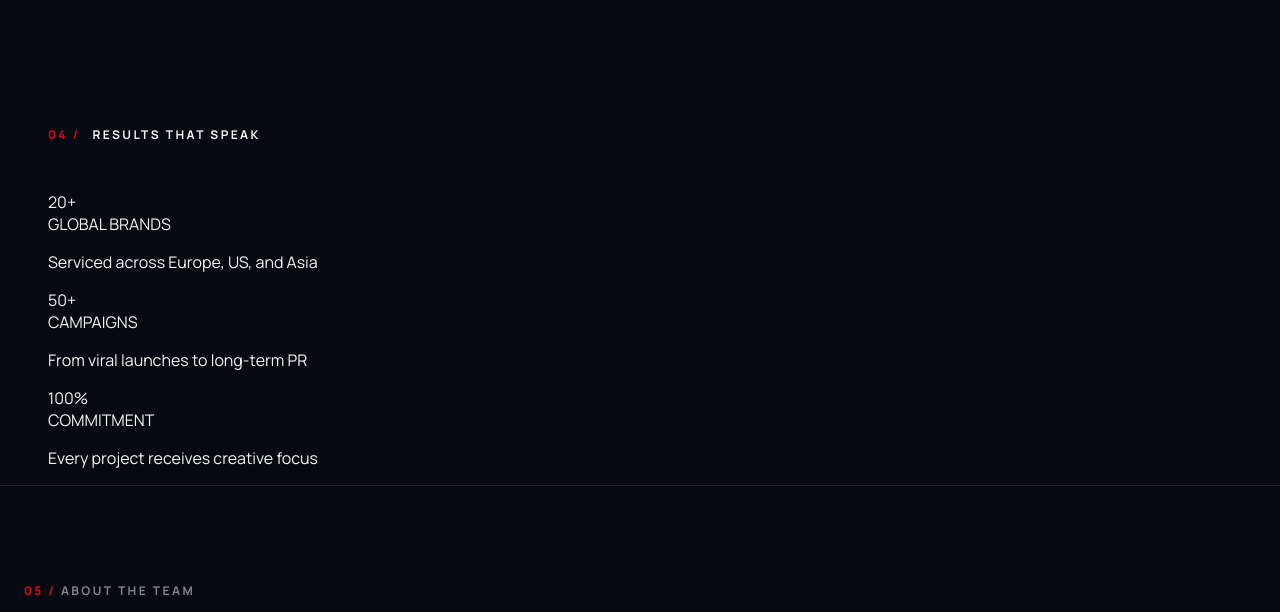
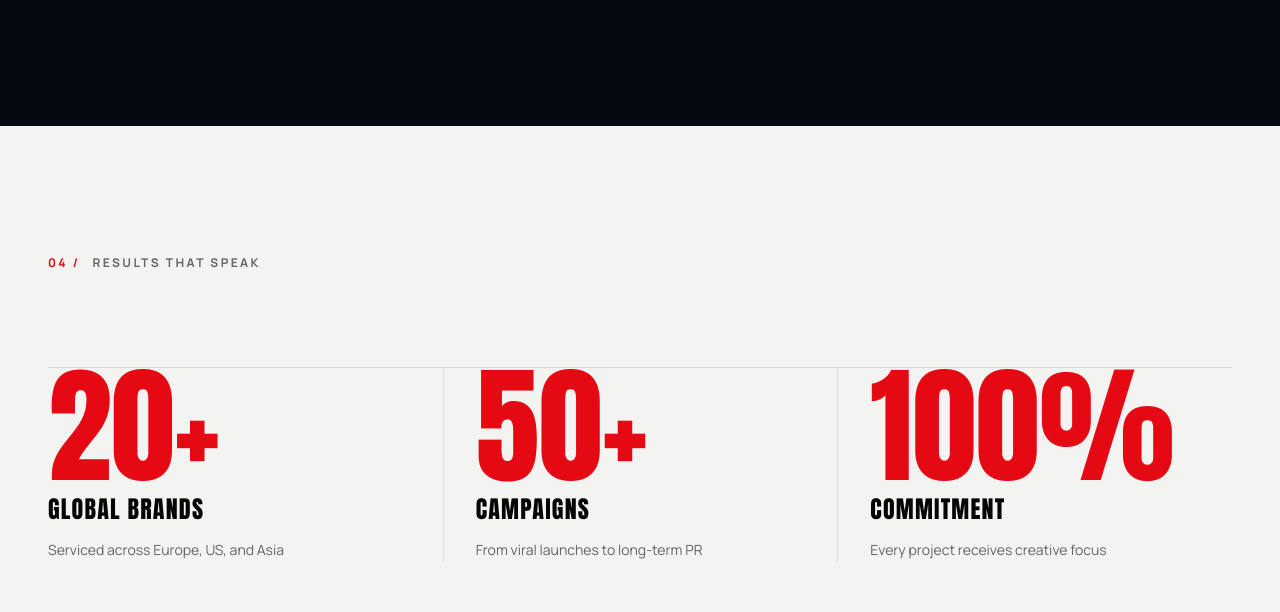
Before and after one commit to Immanuelchika099/pr-team, a React (Vite) app: page / in a window 1280 px wide. Shown: the part 5670-6282 px from the top of the page. Built offline with nearby package versions, Linux system fonts and the light colour scheme.

Commit message:
Update index.css

```diff
--- a/src/index.css
+++ b/src/index.css
@@ -1368,6 +1368,100 @@ img { max-width: 100%; }
   .project-reversed .project-info {
     grid-column: 1 / span 5;
     grid-row: 1;
+  }
+}
+
+
+/* =========================
+   RESULTS
+========================= */
+
+.results {
+  padding: 6rem 0;
+
+  background-color: var(--bg-light);
+  color: var(--text-dark);
+}
+
+.results-label {
+  color: rgba(5, 5, 5, 0.6);
+}
+
+.results-grid {
+  display: grid;
+  grid-template-columns: 1fr;
+
+  margin-top: 4rem;
+
+  border-top: 1px solid rgba(0, 0, 0, 0.1);
+}
+
+.result-item {
+  padding: 3rem 0;
+
+  border-bottom: 1px solid rgba(0, 0, 0, 0.1);
+}
+
+.result-number {
+  margin-bottom: 0.5rem;
+
+  color: var(--accent-red);
+
+  font-family: "Anton", sans-serif;
+  font-size: clamp(4rem, 10vw, 8rem);
+  line-height: 0.9;
+}
+
+.result-label {
+  margin-bottom: 0.75rem;
+
+  font-family: "Anton", sans-serif;
+  font-size: 1.5rem;
+  letter-spacing: 0.05em;
+
+  text-transform: uppercase;
+}
+
+.result-description {
+  max-width: 24rem;
+  margin: 0;
+
+  color: rgba(5, 5, 5, 0.6);
+
+  font-size: 0.875rem;
+  line-height: 1.625;
+}
+
+
+/* =========================
+   DESKTOP
+========================= */
+
+@media (min-width: 768px) {
+  .results {
+    padding: 8rem 0;
+  }
+
+  .results-grid {
+    grid-template-columns: repeat(3, 1fr);
+
+    margin-top: 6rem;
+  }
+
+  .result-item {
+    padding: 0 2rem;
+
+    border-bottom: none;
+    border-left: 1px solid rgba(0, 0, 0, 0.1);
+  }
+
+  .result-item:first-child {
+    padding-left: 0;
+    border-left: none;
+  }
+
+  .result-item:last-child {
+    padding-right: 0;
   }
 }
 
```
